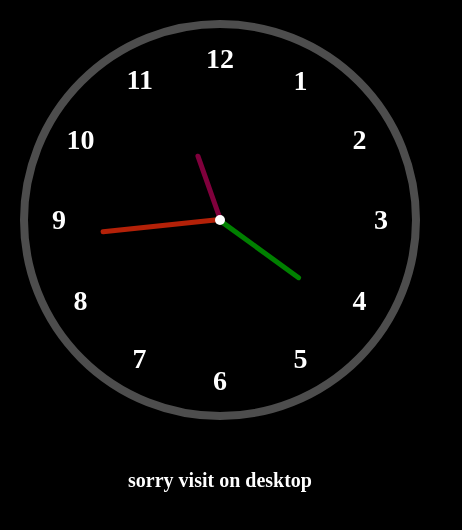
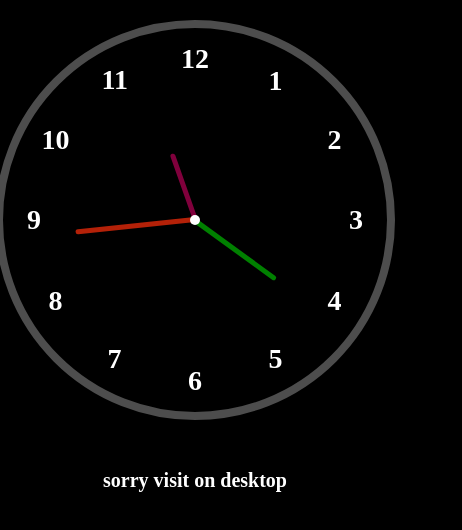
Before and after one commit to Taizul1579/protfolio, a plain HTML site: page index.html in a window 390 px wide. Shown: the whole page, 462 px wide, since content can reach past the window. Drawn offline with Linux system fonts and the light colour scheme.

Commit message:
mobile.css

```diff
--- a/mobile.css
+++ b/mobile.css
@@ -6,6 +6,8 @@
 body{
     background-color:black;
     display: flex;
+    justify-items: center;
+    justify-content: center;
 
 
 
```
